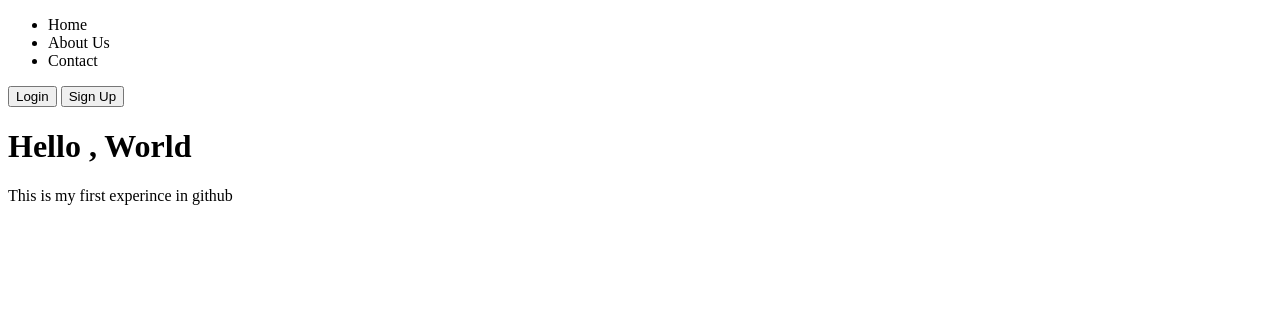
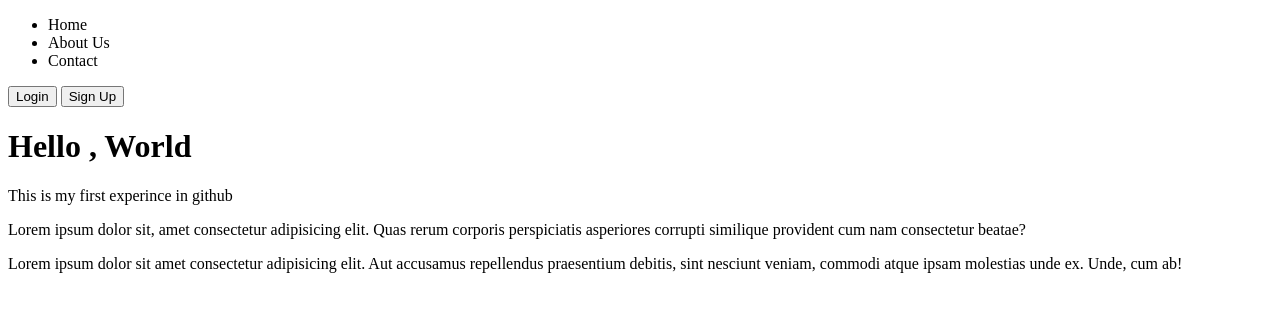
Before and after one commit to NigarShamil/frontend-advanced-javascript, a plain HTML site: page index.html in a window 1280 px wide. Drawn offline with Linux system fonts and the light colour scheme.

Commit message:
added new content in  new branch

```diff
--- a/index.html
+++ b/index.html
@@ -1,5 +1,6 @@
 <!DOCTYPE html>
 <html lang="en">
+
 <head>
     <meta charset="UTF-8">
     <meta name="viewport" content="width=device-width, initial-scale=1.0">
@@ -8,6 +9,7 @@
 
     <title>Document</title>
 </head>
+
 <body>
     <main>
         <nav>
@@ -24,5 +26,13 @@
     <p>This is my first experince in github</p>
 
     <script src="index.js"></script>
+    <p>Lorem ipsum dolor sit, amet consectetur adipisicing elit. Quas rerum corporis perspiciatis asperiores corrupti
+        similique provident cum nam consectetur beatae?</p>
+    <p>Lorem ipsum dolor sit amet consectetur adipisicing elit. Aut accusamus repellendus praesentium debitis, sint
+        nesciunt veniam, commodi atque ipsam molestias unde ex. Unde, cum ab!</p>
+
+
+        <script src="index.js"></script>
 </body>
+
 </html>
```
